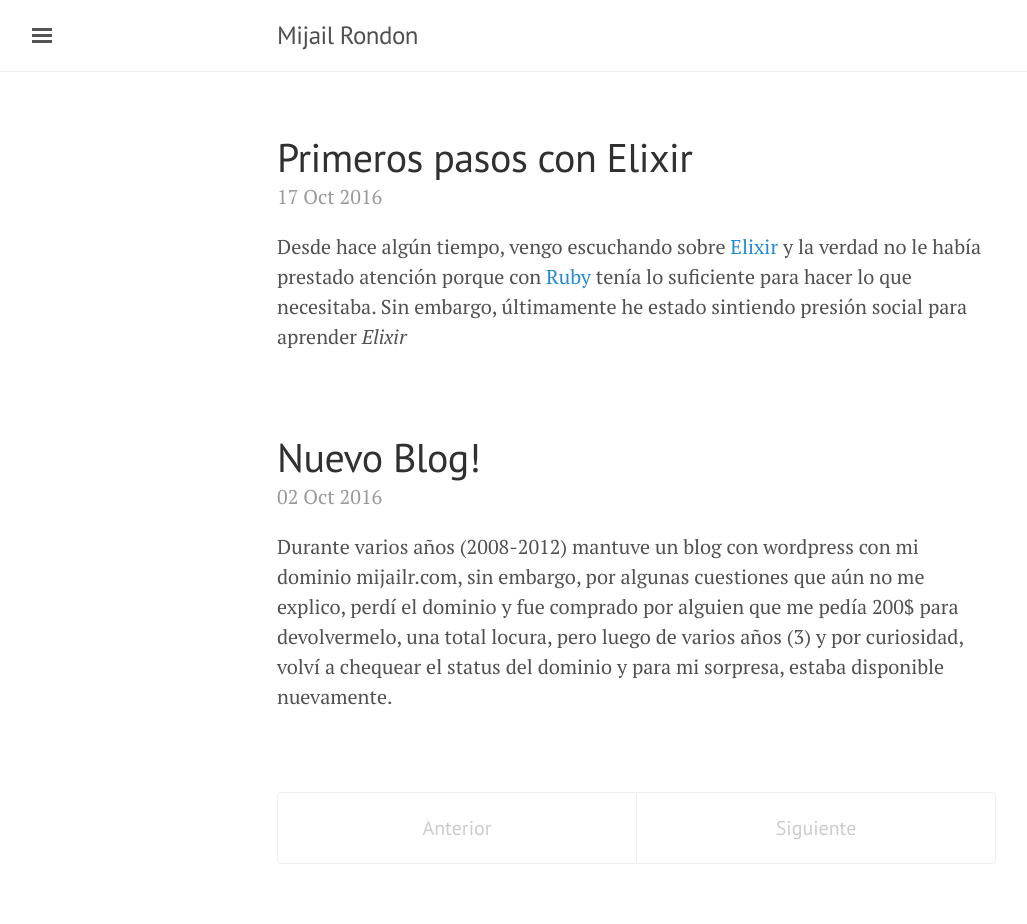
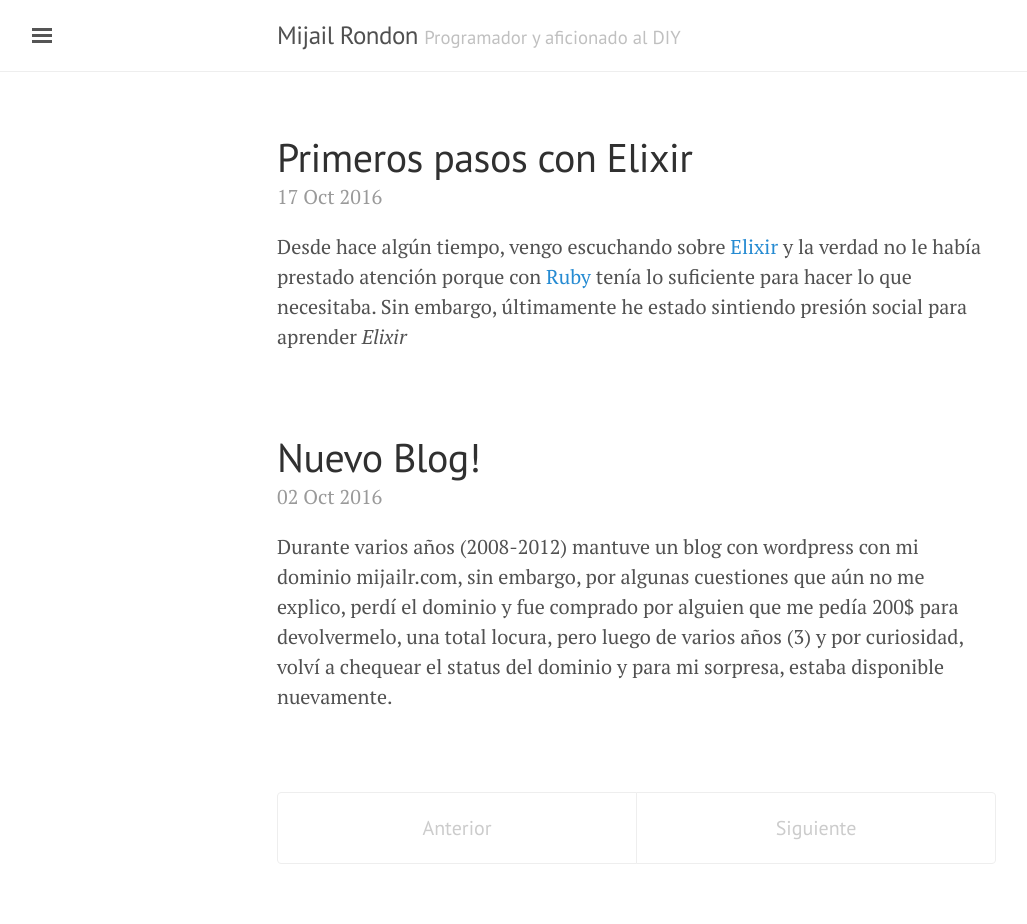
Before and after one commit to mijailr/mijailr.github.io, a Jekyll site: the page built from index.html, in a window 1280 px wide. Shown: the whole page, without its empty margins (3-1030 px from the left). Built offline with Jekyll 4.4.1, drawn with Linux system fonts in a browser that asks for light colours; the list of posts is cut into pages by our own code; some of the changed lines change nothing that is shown.

Commit message:
Agregar tagline y descripción

```diff
--- a/_config.yml
+++ b/_config.yml
@@ -15,7 +15,8 @@
 # in the templates via {{ site.myvariable }}.
 title: Mijail Rondon
 email: yo@mijailr.com
-description: Programador y aficionado al DIY
+description: 'Blog personal de <a href="https://twitter.com/mijailr">@MijailR</a>'
+tagline: "Programador y aficionado al DIY"
 baseurl: "" # the subpath of your site, e.g. /blog
 url: "https://mijailr.com" # the base hostname & protocol for your site
 twitter_username: mijailr
```
